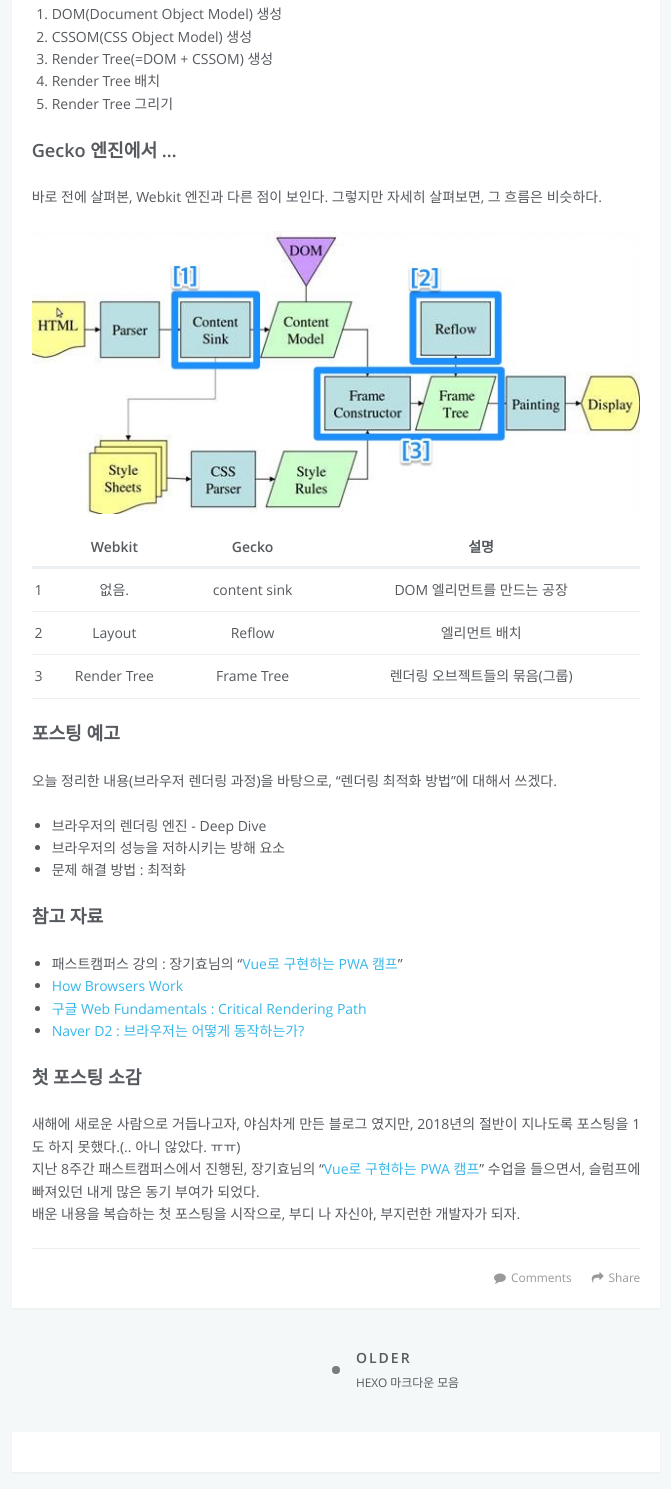
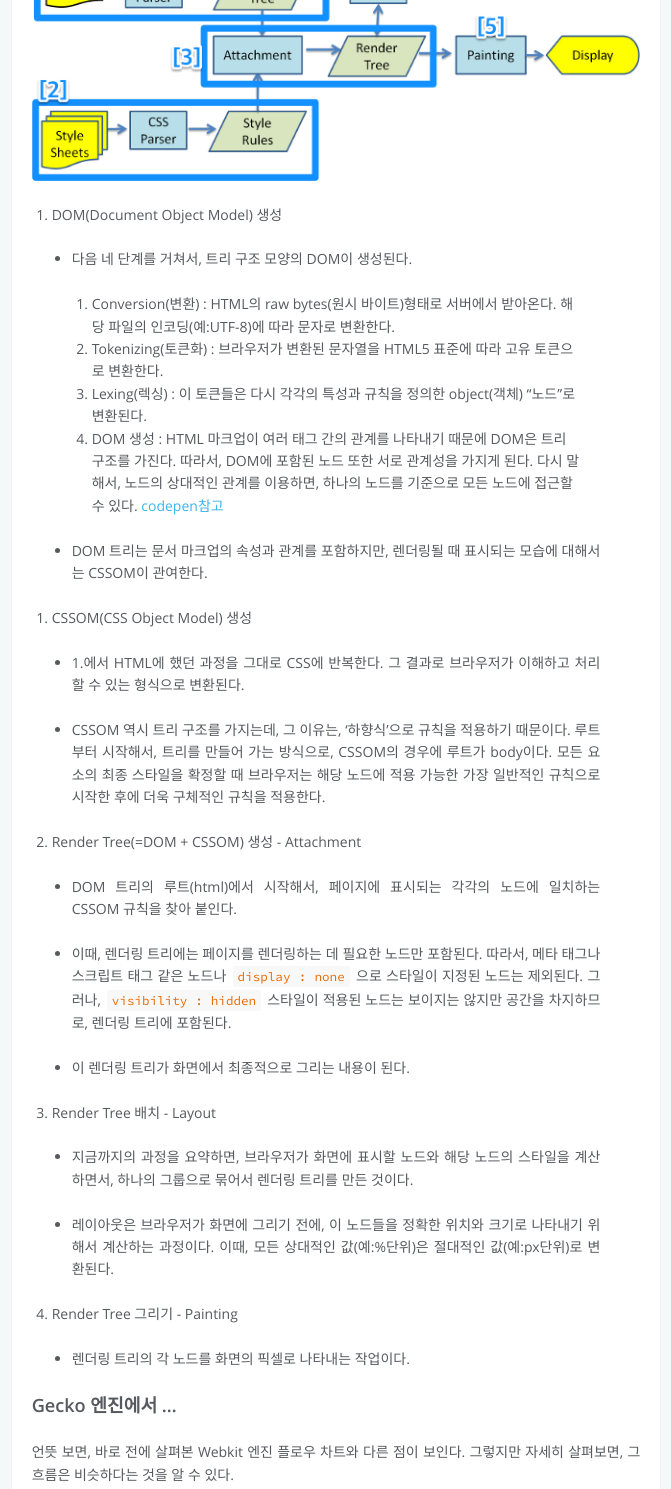
Before and after one commit to janghanboram/janghanboram.github.io, a plain HTML site: page 2018/06/06/browser-rendering/index.html in a window 1280 px wide. Shown: the part 3114-4603 px from the top of the page, without its empty margins (304-975 px from the left). Drawn offline with Linux system fonts and the light colour scheme; no server answers; a script that the page names is missing.

Commit message:
Site updated: 2018-06-13 00:15:32

```diff
--- a/2018/06/06/browser-rendering/index.html
+++ b/2018/06/06/browser-rendering/index.html
@@ -14,7 +14,7 @@
 <meta property="og:description" content="렌더링 최적화를 공부하기 전에, 브라우저가 어떤 역할을 하고, 렌더링 과정에서 어떤 일이 일어나는 지에 대해서 알아봅니다.">
 <meta property="og:locale" content="en">
 <meta property="og:image" content="http://janghanboram.github.io/images/thumbnail/front_end_must_know_1.png">
-<meta property="og:updated_time" content="2018-06-06T15:26:42.000Z">
+<meta property="og:updated_time" content="2018-06-12T15:14:53.000Z">
 <meta name="twitter:card" content="summary">
 <meta name="twitter:title" content="브라우저 렌더링">
 <meta name="twitter:description" content="렌더링 최적화를 공부하기 전에, 브라우저가 어떤 역할을 하고, 렌더링 과정에서 어떤 일이 일어나는 지에 대해서 알아봅니다.">
@@ -287,7 +287,9 @@
 </tr>
 </tbody>
 </table>
-<h1 id="브라우저의-렌더링-과정"><a href="#브라우저의-렌더링-과정" class="headerlink" title="브라우저의 렌더링 과정"></a>브라우저의 렌더링 과정</h1><h2 id="1-브라우저의-렌더링-엔진-요약"><a href="#1-브라우저의-렌더링-엔진-요약" class="headerlink" title="1. 브라우저의 렌더링 엔진 - 요약"></a>1. 브라우저의 렌더링 엔진 - 요약</h2><p>앞에서 살펴본 바와 같이, 브라우저의 렌더링 엔진은 서버로부터 받은 내용을 브라우저에 표시하는 역할을 한다.<br>다섯 단계를 거친다. 2번 CSSOM 생성 과정을 따로 분리하지 않고, 네 단계로 표현하기도 한다.</p>
+<hr>
+<h1 id="브라우저의-렌더링-과정"><a href="#브라우저의-렌더링-과정" class="headerlink" title="브라우저의 렌더링 과정"></a>브라우저의 렌더링 과정</h1><h2 id="1-브라우저의-렌더링-엔진-요약"><a href="#1-브라우저의-렌더링-엔진-요약" class="headerlink" title="1. 브라우저의 렌더링 엔진 - 요약"></a>1. 브라우저의 렌더링 엔진 - 요약</h2><p>앞에서 살펴본 바와 같이, 브라우저의 렌더링 엔진은 서버로부터 받은 내용을 브라우저에 표시하는 역할을 한다.<br>다시 말해서, 서버로부터 받은 내용(HTML, CSS, Javascript ..등의 파일)을 변환해서 화면에 픽셀 단위로 나타내는 과정이다.</p>
+<blockquote>
 <ol>
 <li>DOM(Document Object Model) 생성</li>
 <li>CSSOM(CSS Object Model) 생성</li>
@@ -295,16 +297,60 @@
 <li>Render Tree 배치</li>
 <li>Render Tree 그리기</li>
 </ol>
+</blockquote>
+<p>위와 같이 다섯 단계를 거친다. 2번 CSSOM 생성 과정을 따로 분리하지 않고, 네 단계로 표현하기도 한다.</p>
 <h2 id="2-렌더링-엔진-flow-chart"><a href="#2-렌더링-엔진-flow-chart" class="headerlink" title="2. 렌더링 엔진 flow chart"></a>2. 렌더링 엔진 flow chart</h2><p>Webkit과 Gecko 엔진에서는 이 과정을 각각 어떻게 처리하는 지 알아보겠다.</p>
 <h3 id="Webkit-엔진에서-…"><a href="#Webkit-엔진에서-…" class="headerlink" title="Webkit 엔진에서 …"></a>Webkit 엔진에서 …</h3><img src="/2018/06/06/browser-rendering/webkit_flow.png" title="webkit render engine flow chart">
 <ol>
-<li>DOM(Document Object Model) 생성</li>
-<li>CSSOM(CSS Object Model) 생성</li>
-<li>Render Tree(=DOM + CSSOM) 생성</li>
-<li>Render Tree 배치</li>
-<li>Render Tree 그리기</li>
+<li><p>DOM(Document Object Model) 생성</p>
+<ul>
+<li><p>다음 네 단계를 거쳐서, 트리 구조 모양의 DOM이 생성된다.</p>
+<ol>
+<li>Conversion(변환) : HTML의 raw bytes(원시 바이트)형태로 서버에서 받아온다. 해당 파일의 인코딩(예:UTF-8)에 따라 문자로 변환한다.</li>
+<li>Tokenizing(토큰화) : 브라우저가 변환된 문자열을 HTML5 표준에 따라 고유 토큰으로 변환한다.</li>
+<li>Lexing(렉싱) : 이 토큰들은 다시 각각의 특성과 규칙을 정의한 object(객체) “노드”로 변환된다.</li>
+<li>DOM 생성 : HTML 마크업이 여러 태그 간의 관계를 나타내기 때문에 DOM은 트리 구조를 가진다. 따라서, DOM에 포함된 노드 또한 서로 관계성을 가지게 된다. 다시 말해서, 노드의 상대적인 관계를 이용하면, 하나의 노드를 기준으로 모든 노드에 접근할 수 있다. <a href="https://codepen.io/gooodev/pen/BVRdgy" target="_blank" rel="noopener">codepen참고</a></li>
 </ol>
-<h3 id="Gecko-엔진에서-…"><a href="#Gecko-엔진에서-…" class="headerlink" title="Gecko 엔진에서 …"></a>Gecko 엔진에서 …</h3><p>바로 전에 살펴본, Webkit 엔진과 다른 점이 보인다. 그렇지만 자세히 살펴보면, 그 흐름은 비슷하다.</p>
+</li>
+<li><p>DOM 트리는 문서 마크업의 속성과 관계를 포함하지만, 렌더링될 때 표시되는 모습에 대해서는 CSSOM이 관여한다.</p>
+</li>
+</ul>
+</li>
+</ol>
+<ol>
+<li><p>CSSOM(CSS Object Model) 생성</p>
+<ul>
+<li><p>1.에서 HTML에 했던 과정을 그대로 CSS에 반복한다. 그 결과로 브라우저가 이해하고 처리할 수 있는 형식으로 변환된다.</p>
+</li>
+<li><p>CSSOM 역시 트리 구조를 가지는데, 그 이유는, ‘하향식’으로 규칙을 적용하기 때문이다. 루트부터 시작해서, 트리를 만들어 가는 방식으로, CSSOM의 경우에 루트가 body이다. 모든 요소의 최종 스타일을 확정할 때 브라우저는 해당 노드에 적용 가능한 가장 일반적인 규칙으로 시작한 후에 더욱 구체적인 규칙을 적용한다.</p>
+</li>
+</ul>
+</li>
+<li><p>Render Tree(=DOM + CSSOM) 생성 - Attachment</p>
+<ul>
+<li><p>DOM 트리의 루트(html)에서 시작해서, 페이지에 표시되는 각각의 노드에 일치하는 CSSOM 규칙을 찾아 붙인다.</p>
+</li>
+<li><p>이때, 렌더링 트리에는 페이지를 렌더링하는 데 필요한 노드만 포함된다. 따라서, 메타 태그나 스크립트 태그 같은 노드나 <code>display : none</code> 으로 스타일이 지정된 노드는 제외된다. 그러나, <code>visibility : hidden</code> 스타일이 적용된 노드는 보이지는 않지만 공간을 차지하므로, 렌더링 트리에 포함된다.</p>
+</li>
+<li><p>이 렌더링 트리가 화면에서 최종적으로 그리는 내용이 된다.</p>
+</li>
+</ul>
+</li>
+<li><p>Render Tree 배치 - Layout</p>
+<ul>
+<li><p>지금까지의 과정을 요약하면, 브라우저가 화면에 표시할 노드와 해당 노드의 스타일을 계산하면서, 하나의 그룹으로 묶어서 렌더링 트리를 만든 것이다.</p>
+</li>
+<li><p>레이아웃은 브라우저가 화면에 그리기 전에, 이 노드들을 정확한 위치와 크기로 나타내기 위해서 계산하는 과정이다. 이때, 모든 상대적인 값(예:%단위)은 절대적인 값(예:px단위)로 변환된다.</p>
+</li>
+</ul>
+</li>
+<li><p>Render Tree 그리기 - Painting</p>
+<ul>
+<li>렌더링 트리의 각 노드를 화면의 픽셀로 나타내는 작업이다.</li>
+</ul>
+</li>
+</ol>
+<h3 id="Gecko-엔진에서-…"><a href="#Gecko-엔진에서-…" class="headerlink" title="Gecko 엔진에서 …"></a>Gecko 엔진에서 …</h3><p>언뜻 보면, 바로 전에 살펴본 Webkit 엔진 플로우 차트와 다른 점이 보인다. 그렇지만 자세히 살펴보면, 그 흐름은 비슷하다는 것을 알 수 있다.</p>
 <img src="/2018/06/06/browser-rendering/gecko_flow.jpg" title="gecko render engine flow chart">
 <table>
 <thead>
@@ -320,19 +366,19 @@
 <td style="text-align:center">1</td>
 <td style="text-align:center">없음.</td>
 <td style="text-align:center">content sink</td>
-<td style="text-align:center">DOM 엘리먼트를 만드는 공장</td>
+<td style="text-align:center">DOM 노드를 만드는 공장</td>
 </tr>
 <tr>
 <td style="text-align:center">2</td>
 <td style="text-align:center">Layout</td>
 <td style="text-align:center">Reflow</td>
-<td style="text-align:center">엘리먼트 배치</td>
+<td style="text-align:center">노드 배치</td>
 </tr>
 <tr>
 <td style="text-align:center">3</td>
 <td style="text-align:center">Render Tree</td>
 <td style="text-align:center">Frame Tree</td>
-<td style="text-align:center">렌더링 오브젝트들의 묶음(그룹)</td>
+<td style="text-align:center">렌더링할 노드들의 묶음(그룹)</td>
 </tr>
 </tbody>
 </table>
@@ -359,7 +405,7 @@
 
 </div>
 
-    <a data-url="http://janghanboram.github.io/2018/06/06/browser-rendering/" data-id="cji39ks6p00009e5w7nxsx74y" class="article-share-link"><i class="fa fa-share"></i>Share</a>
+    <a data-url="http://janghanboram.github.io/2018/06/06/browser-rendering/" data-id="cjibtvwlh00014d5wics9vci6" class="article-share-link"><i class="fa fa-share"></i>Share</a>
 <script>
     (function ($) {
         // Prevent duplicate binding
```
Also changed, not shown: 2018/01/04/first-post/index.html (+1 -1 lines), 2018/01/04/hello-world/index.html (+1 -1 lines), about/index.html (+1 -1 lines), categories/index.html (+1 -1 lines), index.html (+3 -3 lines), tags/index.html (+1 -1 lines).
